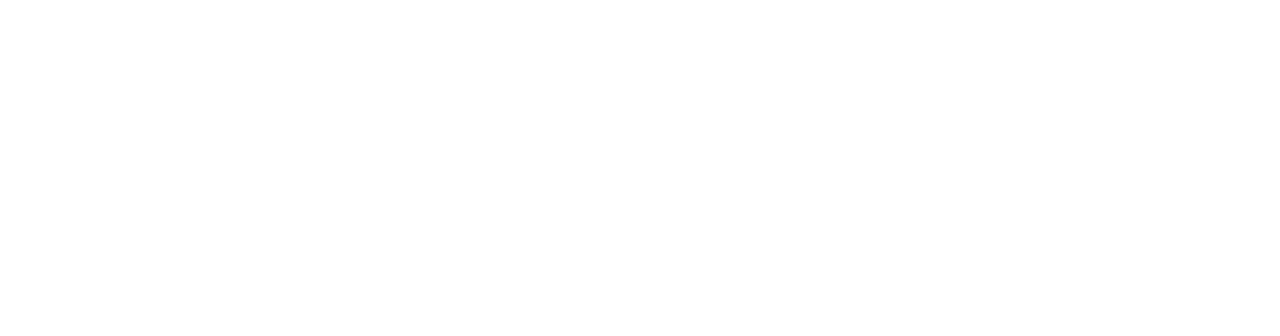
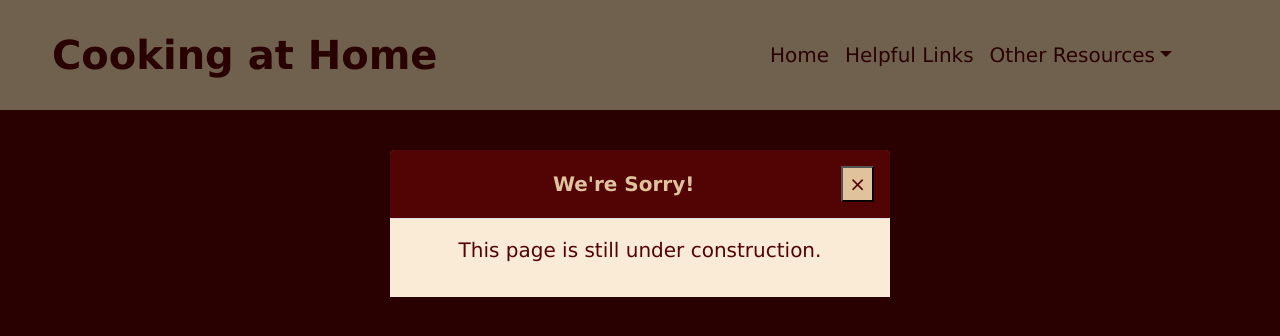
Before and after one commit to shawnw794/Project1Repo, a plain HTML site: page index3.html in a window 1280 px wide. Drawn offline with nearby package versions, Linux system fonts and the light colour scheme.

Commit message:
new HTML pages, modals for new pages, nav edits

```diff
--- a/index.html
+++ b/index.html
@@ -33,6 +33,7 @@
                     <i class="fas fa-bars" style="color:maroon; font-size:30px;"></i>
                 </span>
             </button>
+            </div>
               <div class="collapse navbar-collapse" id="navbarSupportedContent">
                 <ul class="navbar-nav me-auto mb-2 mb-lg-0">
                   <li class="nav-item">
@@ -40,26 +41,26 @@
                     <a class="nav-link active" aria-current="page" href="">Home</a>
                   </li>
                   <li class="nav-item">
-                    <a class="nav-link" href="#">Helpful Links</a>
+                    <a class="nav-link" href="index2.html">Helpful Links</a>
                   </li>
                   <li class="nav-item dropdown">
-                    <a class="nav-link dropdown-toggle" href="#" id="navbarDropdown" role="button" data-bs-toggle="dropdown" aria-expanded="false">
+                    <a class="nav-link dropdown-toggle" href="index3.html" id="navbarDropdown" role="button" data-bs-toggle="dropdown" aria-expanded="false">
                       Other Resources</a>
                     <ul class="dropdown-menu" aria-labelledby="navbarDropdown">
-                      <li><a class="dropdown-item" href="#">Trending Recipes</a></li>
-                      <li><a class="dropdown-item" href="#">Popular Wines</a></li>
-                      <li><a class="dropdown-item" href="#">Tips for Entertaing at Home</a></li>
-                      <li><a class="dropdown-item" href="#">Cocktails and Appetizers</a></li>
+                      <li><a class="dropdown-item" href="index4.html">Trending Recipes</a></li>
+                      <li><a class="dropdown-item" href="index5.html">Popular Wines</a></li>
+                      <li><a class="dropdown-item" href="index6.html">Tips for Entertaing at Home</a></li>
+                      <li><a class="dropdown-item" href="index7.html">Cocktails and Appetizers</a></li>
                     </ul>
                   </li>
                 </ul>
+              </div>
+            </div>
             </nav>
                 <form class="d-flex">
                   <input class="form-control me-2" id="searchInput" type="search" placeholder="Search for Recipes" aria-label="Search">
                   <button class="btn btn-outline-light" id="searchBtn" type="submit">Search</button>
                 </form>
-              </div>
-            </div>
           <!-- Recipes -->
           <h2 class = "cocktails">Try These Recipes and Their Wine Pairings</h2>
         <div class="recipe-group row">
@@ -185,6 +186,9 @@
 
     <!-- JavaScript Bundle with Popper -->
     <script src="https://cdn.jsdelivr.net/npm/bootstrap@5.0.0-beta3/dist/js/bootstrap.bundle.min.js" integrity="sha384-JEW9xMcG8R+pH31jmWH6WWP0WintQrMb4s7ZOdauHnUtxwoG2vI5DkLtS3qm9Ekf" crossorigin="anonymous"></script>
+    <script src="https://code.jquery.com/jquery-3.3.1.slim.min.js" integrity="sha384-q8i/X+965DzO0rT7abK41JStQIAqVgRVzpbzo5smXKp4YfRvH+8abtTE1Pi6jizo" crossorigin="anonymous"></script>
+    <script src="https://cdnjs.cloudflare.com/ajax/libs/popper.js/1.14.6/umd/popper.min.js" integrity="sha384-wHAiFfRlMFy6i5SRaxvfOCifBUQy1xHdJ/yoi7FRNXMRBu5WHdZYu1hA6ZOblgut" crossorigin="anonymous"></script>
+    <script src="https://stackpath.bootstrapcdn.com/bootstrap/4.2.1/js/bootstrap.min.js" integrity="sha384-B0UglyR+jN6CkvvICOB2joaf5I4l3gm9GU6Hc1og6Ls7i6U/mkkaduKaBhlAXv9k" crossorigin="anonymous"></script>
     <script src="script.js"></script>
 
     </body>
--- a/index3.html
+++ b/index3.html
@@ -0,0 +1,89 @@
+<!DOCTYPE html>
+
+<html>
+
+    <head>
+
+        <meta charset="utf-8">
+        <meta http-equiv="X-UA-Compatible" content="IE=edge">
+        <meta name="description" content="">
+        <meta name="viewport" content="width=device-width, initial-scale=1.0">
+
+        <!-- Styling-->
+        <script src="https://ajax.googleapis.com/ajax/libs/jquery/3.4.1/jquery.min.js"></script>
+        <link href="https://cdn.jsdelivr.net/npm/bootstrap@5.0.0-beta3/dist/css/bootstrap.min.css" rel="stylesheet" integrity="sha384-eOJMYsd53ii+scO/bJGFsiCZc+5NDVN2yr8+0RDqr0Ql0h+rP48ckxlpbzKgwra6" crossorigin="anonymous">
+        <link rel="stylesheet" href="stylesheet.css">
+        <script src="https://kit.fontawesome.com/611c97b398.js" crossorigin="anonymous"></script>
+
+        <!--Tab Title-->
+        <link rel="icon" href="https://cdn.iconscout.com/icon/premium/png-256-thumb/wine-1427621-1206990.png">
+
+        <!--Tab Icon-->
+        <title>Wine and Recipes</title>
+
+        <script>
+            $(document).ready(function(){
+                $("#myModal").modal('show');
+            });
+        </script>
+
+    </head>
+
+    <body>
+
+        <!--Navigation-->
+        <nav class="navbar navbar-expand-lg">
+            <div class="container-fluid">
+              <a class="navbar-brand" href="index.html">Cooking at Home</a>
+              <button class="navbar-toggler" type="button" data-bs-toggle="collapse" data-bs-target="#navbarSupportedContent" aria-controls="navbarSupportedContent" aria-label="Toggle navigation">
+                <span class="navbar-toggler">
+                    <i class="fas fa-bars" style="color:maroon; font-size:30px;"></i>
+                </span>
+            </button>
+            </div>
+              <div class="collapse navbar-collapse" id="navbarSupportedContent">
+                <ul class="navbar-nav me-auto mb-2 mb-lg-0">
+                  <li class="nav-item">
+            <!-- Links and dropdown links on the navbar should be under construction - will work on attaching other HTML pages -->
+                    <a class="nav-link active" aria-current="page" href="index.html">Home</a>
+                  </li>
+                  <li class="nav-item">
+                    <a class="nav-link" href="index2.html">Helpful Links</a>
+                  </li>
+                  <li class="nav-item dropdown">
+                    <a class="nav-link dropdown-toggle" href="index3.html" id="navbarDropdown" role="button" data-bs-toggle="dropdown" aria-expanded="false">
+                      Other Resources</a>
+                    <ul class="dropdown-menu" aria-labelledby="navbarDropdown">
+                      <li><a class="dropdown-item" href="index4.html">Trending Recipes</a></li>
+                      <li><a class="dropdown-item" href="index5.html">Popular Wines</a></li>
+                      <li><a class="dropdown-item" href="index6.html">Tips for Entertaing at Home</a></li>
+                      <li><a class="dropdown-item" href="index7.html">Cocktails and Appetizers</a></li>
+                    </ul>
+                  </li>
+                </ul>
+              </div>
+            </div>
+        </nav>
+        <div id="myModal" class="modal">
+            <div class="modal-dialog">
+                <div class="modal-content">
+                    <div class="modal-header">
+                        <h5 class="modal-title w-100">We're Sorry!</h5>
+                        <button type="button" class="close" data-bs-dismiss="modal">&times;</button>
+                    </div>
+                    <div class="modal-body">
+                        <p>This page is still under construction.</p>
+                    </div>
+                </div>
+            </div>
+
+    <!-- JavaScript Bundle with Popper -->
+    <script src="https://cdn.jsdelivr.net/npm/bootstrap@5.0.0-beta3/dist/js/bootstrap.bundle.min.js" integrity="sha384-JEW9xMcG8R+pH31jmWH6WWP0WintQrMb4s7ZOdauHnUtxwoG2vI5DkLtS3qm9Ekf" crossorigin="anonymous"></script>
+    <script src="https://code.jquery.com/jquery-3.3.1.slim.min.js" integrity="sha384-q8i/X+965DzO0rT7abK41JStQIAqVgRVzpbzo5smXKp4YfRvH+8abtTE1Pi6jizo" crossorigin="anonymous"></script>
+    <script src="https://cdnjs.cloudflare.com/ajax/libs/popper.js/1.14.6/umd/popper.min.js" integrity="sha384-wHAiFfRlMFy6i5SRaxvfOCifBUQy1xHdJ/yoi7FRNXMRBu5WHdZYu1hA6ZOblgut" crossorigin="anonymous"></script>
+    <script src="https://stackpath.bootstrapcdn.com/bootstrap/4.2.1/js/bootstrap.min.js" integrity="sha384-B0UglyR+jN6CkvvICOB2joaf5I4l3gm9GU6Hc1og6Ls7i6U/mkkaduKaBhlAXv9k" crossorigin="anonymous"></script>
+    <script src="script.js"></script>
+
+    </body>
+
+</html>
--- a/stylesheet.css
+++ b/stylesheet.css
@@ -20,6 +20,9 @@ body {
     border-radius: 0;
     margin-bottom: 0;
     font-size: 16px;
+    width: 100%;
+    white-space: nowrap;
+    padding-right: 100px;
 }
 
 /*  Navigation Title */
@@ -28,16 +31,18 @@ body {
     font-size: 20px;
     margin-top: 10px;
     margin-bottom: 10px;
-    margin-left: 10px;
+    margin-left: 40px;
     line-height: 50px;
     color: rgb(82, 3, 3);
 }
 
-@media screen and (min-width: 1200px) {
+@media screen and (min-width: 800px) {
     .navbar-brand {
         font-size: 40px;
     }
 }
+
+
 
 /* Navigation Menu Options */
 .navbar a {
@@ -178,3 +183,29 @@ footer {
     height: 60px;
     padding-top: 20px;
 }
+
+/* Modals */
+
+.modal-content {
+    margin: 30% auto;
+    border: none;
+}
+
+.modal-header {
+    background-color: rgb(82, 3, 3);
+    color: rgb(224, 195, 157);
+}
+
+.close {
+    background-color: rgb(224, 195, 157);
+    color: rgb(82, 3, 3);
+}
+
+.modal-title {
+    font-weight: 900;
+}
+
+.modal-body {
+    background-color: rgb(250, 235, 215);
+    color: rgb(82, 3, 3);
+}
```
Also changed, not shown: index4.html (added, +89 -0 lines), index5.html (added, +89 -0 lines), index6.html (added, +89 -0 lines), index7.html (added, +89 -0 lines).
